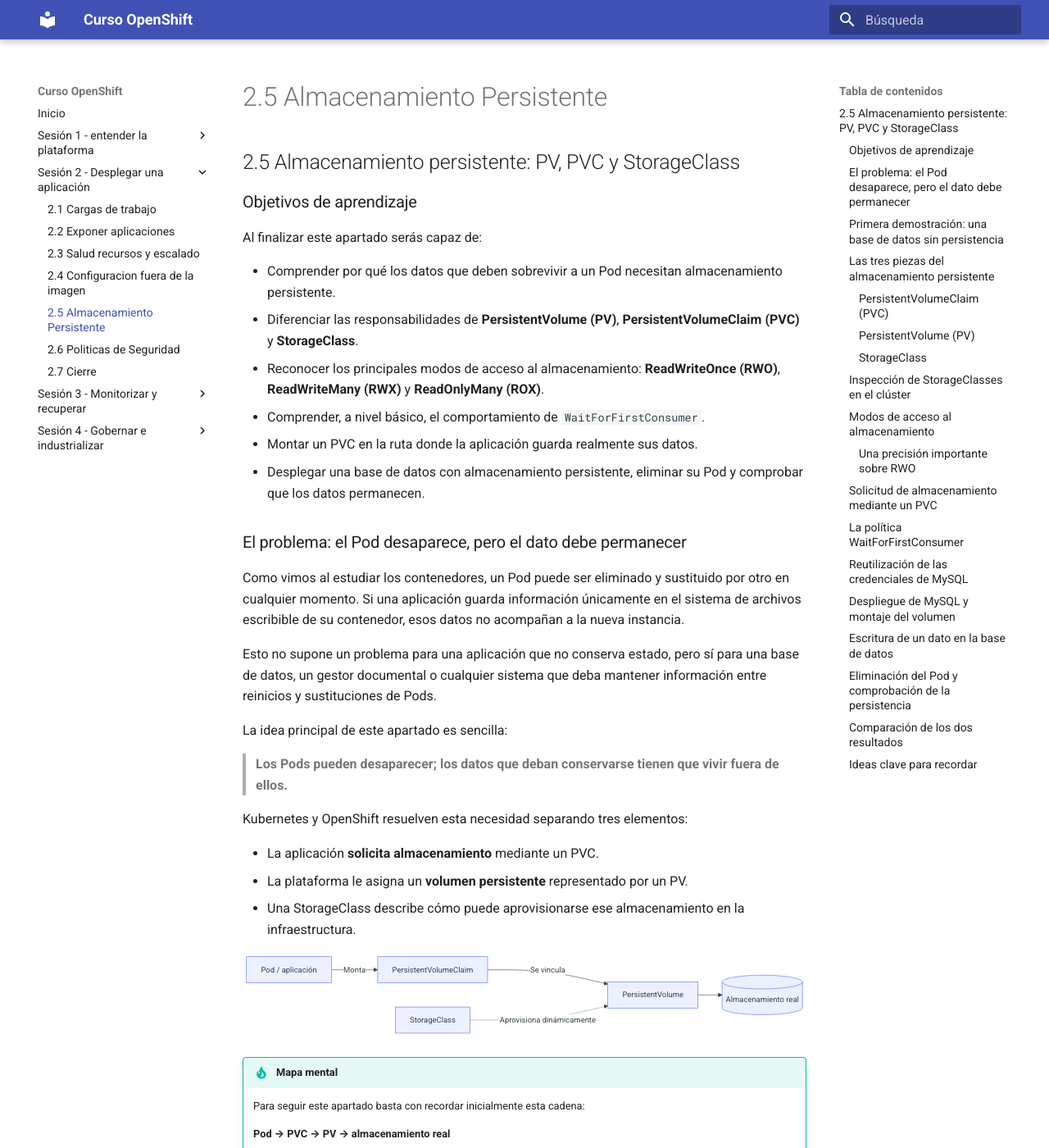
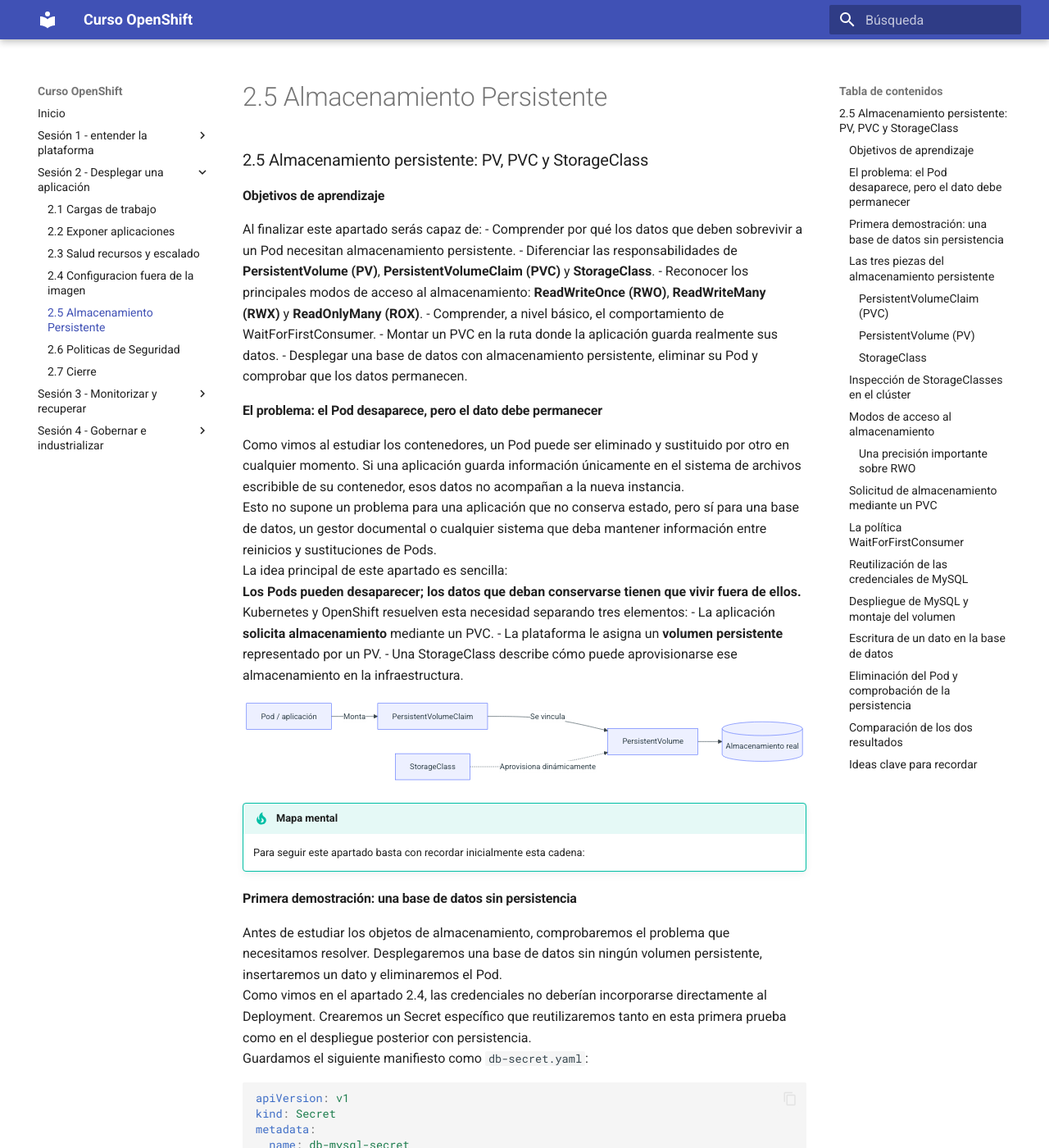
Before and after one commit to ieftraining/curso-openshift, an MkDocs documentation site: the page built from docs/sesion2/2.5 Almacenamiento Persistente.md, in a window 1280 px wide and 1400 px high. Shown: the whole window at 82% size. Built offline with MkDocs 1.6.1 and Material for MkDocs 9.7.7, drawn with Linux system fonts in a browser that asks for light colours; some of the changed text lies outside the part shown.

Commit message:
Add files via upload

````diff
--- a/docs/sesion2/2.5 Almacenamiento Persistente.md
+++ b/docs/sesion2/2.5 Almacenamiento Persistente.md
@@ -1,28 +1,22 @@
-## 2.5 Almacenamiento persistente: PV, PVC y StorageClass
+### 2.5 Almacenamiento persistente: PV, PVC y StorageClass
 
-### Objetivos de aprendizaje
+#### Objetivos de aprendizaje
 
 Al finalizar este apartado serás capaz de:
-
 - Comprender por qué los datos que deben sobrevivir a un Pod necesitan almacenamiento persistente.
 - Diferenciar las responsabilidades de **PersistentVolume (PV)**, **PersistentVolumeClaim (PVC)** y **StorageClass**.
 - Reconocer los principales modos de acceso al almacenamiento: **ReadWriteOnce (RWO)**, **ReadWriteMany (RWX)** y **ReadOnlyMany (ROX)**.
-- Comprender, a nivel básico, el comportamiento de `WaitForFirstConsumer`.
+- Comprender, a nivel básico, el comportamiento de WaitForFirstConsumer.
 - Montar un PVC en la ruta donde la aplicación guarda realmente sus datos.
 - Desplegar una base de datos con almacenamiento persistente, eliminar su Pod y comprobar que los datos permanecen.
 
-### El problema: el Pod desaparece, pero el dato debe permanecer
+#### El problema: el Pod desaparece, pero el dato debe permanecer
 
 Como vimos al estudiar los contenedores, un Pod puede ser eliminado y sustituido por otro en cualquier momento. Si una aplicación guarda información únicamente en el sistema de archivos escribible de su contenedor, esos datos no acompañan a la nueva instancia.
-
 Esto no supone un problema para una aplicación que no conserva estado, pero sí para una base de datos, un gestor documental o cualquier sistema que deba mantener información entre reinicios y sustituciones de Pods.
-
 La idea principal de este apartado es sencilla:
-
-> **Los Pods pueden desaparecer; los datos que deban conservarse tienen que vivir fuera de ellos.**
-
+**Los Pods pueden desaparecer; los datos que deban conservarse tienen que vivir fuera de ellos.**
 Kubernetes y OpenShift resuelven esta necesidad separando tres elementos:
-
 - La aplicación **solicita almacenamiento** mediante un PVC.
 - La plataforma le asigna un **volumen persistente** representado por un PV.
 - Una StorageClass describe cómo puede aprovisionarse ese almacenamiento en la infraestructura.
@@ -38,16 +32,10 @@
 !!! tip "Mapa mental"
     Para seguir este apartado basta con recordar inicialmente esta cadena:
 
-    **Pod → PVC → PV → almacenamiento real**
-
-    La StorageClass interviene cuando la plataforma debe crear el almacenamiento solicitado.
-
-### Primera demostración: una base de datos sin persistencia
+#### Primera demostración: una base de datos sin persistencia
 
 Antes de estudiar los objetos de almacenamiento, comprobaremos el problema que necesitamos resolver. Desplegaremos una base de datos sin ningún volumen persistente, insertaremos un dato y eliminaremos el Pod.
-
 Como vimos en el apartado 2.4, las credenciales no deberían incorporarse directamente al Deployment. Crearemos un Secret específico que reutilizaremos tanto en esta primera prueba como en el despliegue posterior con persistencia.
-
 Guardamos el siguiente manifiesto como `db-secret.yaml`:
 
 ```yaml
@@ -110,7 +98,6 @@
 ```
 
 Observa que el Deployment no contiene `volumes` ni `volumeMounts`. MySQL escribirá por tanto sus datos en el sistema de archivos del contenedor.
-
 Aplicamos el manifiesto y esperamos a que el Pod esté disponible:
 
 ```bash
@@ -137,16 +124,14 @@
   id INT AUTO_INCREMENT PRIMARY KEY,
   texto VARCHAR(255)
 );
-
 INSERT INTO notas (texto)
 VALUES ('Dato creado sin almacenamiento persistente');
-
 SELECT * FROM notas;
 ```
 
 Salimos del cliente MySQL y del contenedor:
 
-```text
+```bash
 exit
 exit
 ```
@@ -176,10 +161,9 @@
 ```
 
 El Deployment ha recuperado la aplicación, pero no sus datos. El nuevo Pod ha arrancado con un sistema de archivos nuevo, sin la tabla creada en la instancia anterior.
-
 Salimos del cliente y del contenedor:
 
-```text
+```bash
 exit
 exit
 ```
@@ -195,37 +179,31 @@
 
 A continuación estudiaremos los componentes que resuelven este problema y repetiremos el experimento utilizando almacenamiento persistente.
 
-### Las tres piezas del almacenamiento persistente
+#### Las tres piezas del almacenamiento persistente
 
-#### PersistentVolumeClaim (PVC)
+##### PersistentVolumeClaim (PVC)
 
 Un **PersistentVolumeClaim** es la solicitud de almacenamiento que realiza una aplicación dentro de un proyecto.
-
 En el PVC se indican, entre otros datos:
-
 - la capacidad solicitada, por ejemplo `1Gi`;
 - el modo de acceso requerido, por ejemplo `ReadWriteOnce`;
 - opcionalmente, la StorageClass que debe utilizarse.
 
 El desarrollador trabaja principalmente con el PVC. No necesita conocer los detalles físicos de la cabina, del disco o del servicio de almacenamiento que existe detrás.
 
-#### PersistentVolume (PV)
+##### PersistentVolume (PV)
 
 Un **PersistentVolume** representa el volumen de almacenamiento puesto a disposición del clúster. Puede corresponder a un disco de una nube pública, un volumen de una plataforma de virtualización o un sistema de almacenamiento en red.
-
 A diferencia del PVC, el PV es un recurso de ámbito de clúster y no pertenece a un proyecto concreto.
-
 Cuando un PVC encuentra un volumen compatible, ambos quedan vinculados. Esta relación aparece con el estado `Bound`.
 
-#### StorageClass
+##### StorageClass
 
 Una **StorageClass** describe una clase de almacenamiento disponible en el clúster y el _provisioner_ encargado de interactuar con la infraestructura subyacente.
-
 Cuando existe provisión dinámica, el desarrollador crea un PVC y la plataforma puede crear automáticamente un PV que satisfaga la solicitud. En provisión estática, los PV deben haber sido preparados previamente por el equipo administrador.
-
 Qué opciones están disponibles depende de la infraestructura, de los controladores de almacenamiento instalados y de la configuración del clúster.
 
-### Inspección de StorageClasses en el clúster
+#### Inspección de StorageClasses en el clúster
 
 Antes de solicitar almacenamiento, consultamos las clases disponibles:
 
@@ -249,7 +227,7 @@
 !!! note "El resultado depende del entorno"
     Los nombres, los _provisioners_ y los modos disponibles cambian entre clústeres. Antes de ejecutar la práctica en el laboratorio definitivo habrá que comprobar sus StorageClasses y adaptar, si fuera necesario, los manifiestos.
 
-### Modos de acceso al almacenamiento
+#### Modos de acceso al almacenamiento
 
 Al crear un PVC debemos indicar cómo podrá montarse el volumen. Los tres modos principales son:
 
@@ -271,7 +249,6 @@
         P1 --> V1
         P2 --> V1
     end
-
     subgraph RWX[ReadWriteMany]
         N2[Nodo worker 1]
         N3[Nodo worker 2]
@@ -320,13 +293,17 @@
       storage: 1Gi
 ```
 
-Aplicamos el manifiesto:
+Para crear el PVC en el entorno de prácticas:
 
-```bash
-oc apply -f db-pvc.yaml
-```
-
-Consultamos el PVC:
+1. Acceder a **Storage → PersistentVolumeClaims**.
+2. Seleccionar **Create PersistentVolumeClaim**.
+3. Elegir **With form**.
+4. Seleccionar la `StorageClass` disponible en el Sandbox.
+5. Nombre: `db-pvc`.
+6. Tamaño: **1 GiB**.
+7. Modo de acceso: **ReadWriteOnce**.
+8. Crear el PVC.
+9. Volver al terminal y comprobar:
 
 ```bash
 oc get pvc db-pvc
@@ -346,9 +323,9 @@
 db-pvc   Bound    pvc-xxxxx   1Gi        RWO            gp3            20s
 ```
 
-El estado `Bound` confirma que el PVC se ha vinculado a un PV. Si aparece inicialmente como `Pending`, no significa necesariamente que exista un error: la StorageClass puede estar utilizando `WaitForFirstConsumer`.
+El estado `Bound` confirma que el PVC se ha vinculado a un PV. Si aparece inicialmente como `Pending`, no significa necesariamente que exista un error: la StorageClass puede estar utilizando WaitForFirstConsumer.
 
-### La política `WaitForFirstConsumer`
+#### La política WaitForFirstConsumer
 
 Algunas StorageClasses utilizan:
 
@@ -374,7 +349,6 @@
     participant K8s as Control plane
     participant SC as StorageClass
     participant Pod as Pod
-
     Dev->>K8s: Crea el PVC
     Note over K8s: El PVC puede quedar Pending
     Dev->>K8s: Crea el Deployment
@@ -385,18 +359,16 @@
 ```
 
 !!! note "Por qué es útil"
-    `WaitForFirstConsumer` permite tener en cuenta restricciones de ubicación, como nodos o zonas de disponibilidad, antes de seleccionar o crear el volumen. No significa que el disco se cree dentro del propio nodo.
+    WaitForFirstConsumer permite tener en cuenta restricciones de ubicación, como nodos o zonas de disponibilidad, antes de seleccionar o crear el volumen. No significa que el disco se cree dentro del propio nodo.
 
-### Reutilización de las credenciales de MySQL
+#### Reutilización de las credenciales de MySQL
 
 Conservamos el Secret `db-mysql-secret` creado en la primera demostración. De este modo repetiremos el experimento con las mismas credenciales y cambiaremos únicamente el aspecto que queremos comprobar: dónde se almacenan los datos.
 
-### Despliegue de MySQL y montaje del volumen
+#### Despliegue de MySQL y montaje del volumen
 
 Disponer de un PVC no basta por sí solo. El volumen debe montarse en la ruta en la que la aplicación escribe realmente sus datos.
-
 Para la imagen `registry.redhat.io/rhel9/mysql-80:latest`, utilizaremos la ruta `/var/lib/mysql/data`.
-
 Guardamos el siguiente manifiesto como `db-deployment.yaml`:
 
 ```yaml
@@ -447,7 +419,6 @@
 ```
 
 Los elementos principales son:
-
 - `strategy.type: Recreate`: reutiliza la estrategia estudiada en el apartado 2.1. Antes de crear una nueva instancia se elimina la anterior, evitando el solapamiento de dos Pods sobre el mismo volumen RWO durante una actualización.
 - `secretKeyRef`: obtiene el usuario y la contraseña del Secret creado anteriormente, sin incluirlos directamente en el Deployment.
 - `volumeMounts.mountPath`: indica dónde aparece el volumen dentro del contenedor. Debe coincidir con la ruta en la que MySQL guarda sus datos.
@@ -481,13 +452,13 @@
 db-mysql-xxxxxxxxxx-xxxxx   1/1     Running   0          45s
 ```
 
-Volvemos a consultar el PVC. Si estaba en `Pending` por `WaitForFirstConsumer`, ahora debería aparecer como `Bound`:
+Volvemos a consultar el PVC. Si estaba en `Pending` por WaitForFirstConsumer, ahora debería aparecer como `Bound`:
 
 ```bash
 oc get pvc db-pvc
 ```
 
-### Escritura de un dato en la base de datos
+#### Escritura de un dato en la base de datos
 
 Accedemos al contenedor mediante `oc rsh`:
 
@@ -508,10 +479,8 @@
   id INT AUTO_INCREMENT PRIMARY KEY,
   texto VARCHAR(255)
 );
-
 INSERT INTO notas (texto)
 VALUES ('Dato creado con almacenamiento persistente');
-
 SELECT * FROM notas;
 ```
 
@@ -527,12 +496,12 @@
 
 Salimos del cliente MySQL y de la sesión del contenedor:
 
-```text
+```bash
 exit
 exit
 ```
 
-### Eliminación del Pod y comprobación de la persistencia
+#### Eliminación del Pod y comprobación de la persistencia
 
 Ahora eliminaremos el Pod para obligar al Deployment a crear una nueva instancia:
 
@@ -549,7 +518,7 @@
 oc get pods -l app=db-mysql -w
 ```
 
-Cuando el nuevo Pod alcance el estado `Running`, interrumpimos la espera con ++ctrl+c++ y volvemos a entrar:
+Cuando el nuevo Pod alcance el estado `Running`, interrumpimos la espera con `ctrl+c` y volvemos a entrar:
 
 ```bash
 oc rsh deployment/db-mysql
@@ -576,15 +545,14 @@
 ```
 
 El Pod anterior ya no existe, pero el dato permanece porque se guardó en el volumen asociado al PVC y no en el sistema de archivos efímero del contenedor.
-
 Salimos de MySQL y del contenedor:
 
-```text
+```bash
 exit
 exit
 ```
 
-### Comparación de los dos resultados
+#### Comparación de los dos resultados
 
 | Prueba | Ubicación de los datos | Resultado al sustituir el Pod |
 |---|---|---|
@@ -593,7 +561,7 @@
 
 La aplicación es la misma en ambas pruebas. La diferencia es que, en la segunda, el nuevo Pod vuelve a montar el volumen asociado al PVC.
 
-### Ideas clave para recordar
+#### Ideas clave para recordar
 
 !!! tip "Resumen"
     - Un Pod puede ser eliminado y sustituido. Los datos que deban conservarse tienen que almacenarse fuera de su sistema de archivos efímero.
@@ -601,7 +569,7 @@
     - El **PV** representa el volumen persistente disponible para el clúster.
     - La **StorageClass** describe cómo puede aprovisionarse el almacenamiento.
     - El estado `Bound` indica que un PVC está vinculado a un PV.
-    - Los modos `RWO`, `RWX` y `ROX` dependen de las capacidades de la infraestructura de almacenamiento.
-    - `WaitForFirstConsumer` puede mantener el PVC en `Pending` hasta que exista un Pod que vaya a utilizarlo.
+    - Los modos RWO, RWX y ROX dependen de las capacidades de la infraestructura de almacenamiento.
+    - WaitForFirstConsumer puede mantener el PVC en `Pending` hasta que exista un Pod que vaya a utilizarlo.
     - El PVC debe montarse en la ruta donde la aplicación guarda realmente sus datos.
     - El almacenamiento persistente permite que un Pod nuevo recupere los datos creados por una instancia anterior.
````
Also changed, not shown: other parts of docs/sesion2/2.5 Almacenamiento Persistente.md (+11 -17 lines).
